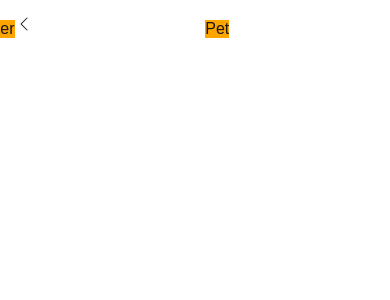
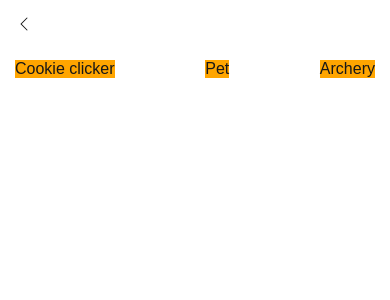
Before and after one commit to ShiCheng-Lu/website, a Next.js app: page /games in a window 390 px wide. Shown: the top 300 px of the page. Built offline with nearby package versions, Linux system fonts and the light colour scheme.

Commit message:
games page ui on mobile

```diff
--- a/src/app/games/page.tsx
+++ b/src/app/games/page.tsx
@@ -16,7 +16,8 @@
     >
       <BackButton />
       <div style={{
-        width: "600px",
+        marginTop: 40,
+        width: "max(400px, 50%)",
         alignItems: "center",
         justifyContent: "space-between",
         display: "flex",
```
